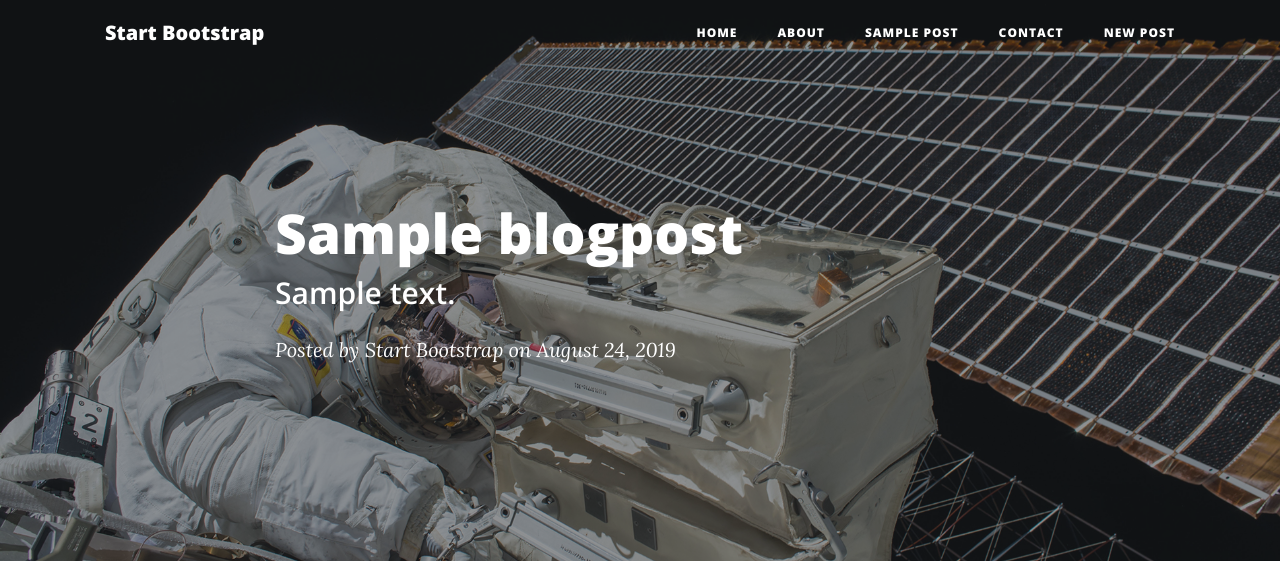
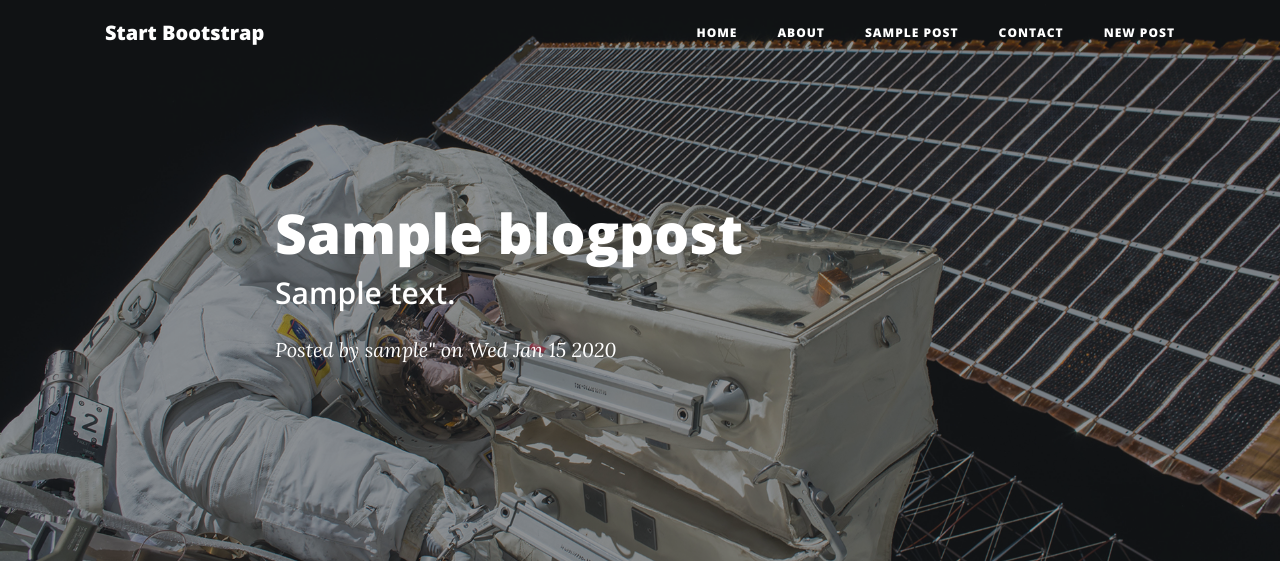
Before and after one commit to Bek85/SimpleBlogApp, a Node server app: page /post/600000000000000000000001 in a window 1280 px wide. Shown: the top 565 px of the page. Run offline with Node 20, Linux system fonts and the light colour scheme; tables that the repository leaves empty hold one stand-in row (values such as "Sample post"); some libraries are stand-ins or nearby versions.

Commit message:
add new fields to BlogPost model and render those fields

```diff
--- a/views/index.ejs
+++ b/views/index.ejs
@@ -31,8 +31,8 @@
             </a>
             <p class="post-meta">
               Posted by
-              <a href="/post/<%= blogposts[i]._id %>">Start Bootstrap</a>
-              on September 24, 2019
+              <a href="#"><%= blogposts[i].username %></a>
+              on <%= blogposts[i].datePosted.toDateString() %>
             </p>
           </div>
           <hr />
--- a/views/post.ejs
+++ b/views/post.ejs
@@ -7,7 +7,7 @@
     <%- include('layouts/navbar') -%>
 
     <!-- Page Header -->
-    <header class="masthead" style="background-image: url('img/post-bg.jpg')">
+    <header class="masthead" style="background-image: url('/img/post-bg.jpg')">
       <div class="overlay"></div>
       <div class="container">
         <div class="row">
@@ -17,8 +17,8 @@
               <h2 class="subheading"><%= blogpost.body %></h2>
               <span class="meta"
                 >Posted by
-                <a href="#">Start Bootstrap</a>
-                on August 24, 2019</span
+                <a href="#"><%= blogpost.username %>"</a>
+                on <%= blogpost.datePosted.toDateString() %></span
               >
             </div>
           </div>
@@ -99,7 +99,7 @@
             </p>
 
             <a href="#">
-              <img class="img-fluid" src="img/post-sample-image.jpg" alt="" />
+              <img class="img-fluid" src="/img/post-sample-image.jpg" alt="" />
             </a>
             <span class="caption text-muted"
               >To go places and do things that have never been done before –
```
Also changed, not shown: models/BlogPost.js (+6 -1 lines), views/create.ejs (+10 -0 lines).
